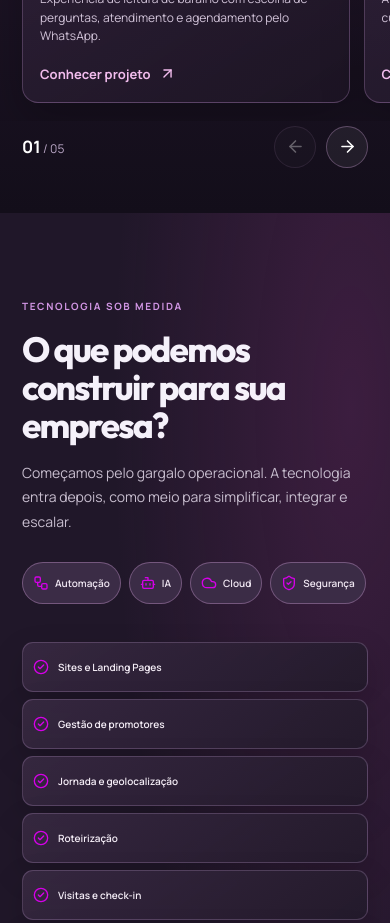
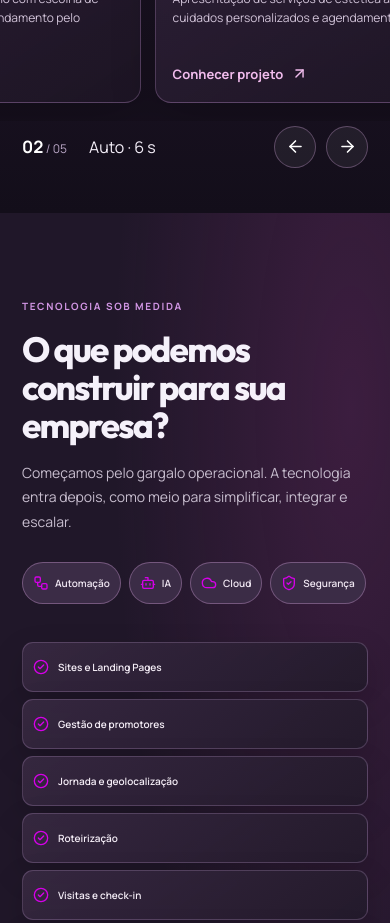
Before and after one commit to wuniflow-creator/wuniflow-landing, a React (Vite) app: page / in a window 390 px wide. Shown: the part 7540-8463 px from the top of the page. Built offline with nearby package versions, Linux system fonts and the light colour scheme.

Commit message:
feat(portfolio): autoplay mobile projects every 6s with visibility, accessibility and manual pause guards

```diff
--- a/src/PortfolioCarousel.tsx
+++ b/src/PortfolioCarousel.tsx
@@ -29,6 +29,16 @@ export default function PortfolioCarousel() {
   const viewportRef = React.useRef<HTMLDivElement>(null);
   const [progress,setProgress] = React.useState(0);
   const [mobileIndex,setMobileIndex] = React.useState(0);
+  const currentIndexRef = React.useRef(0);
+  const manuallyPausedRef = React.useRef(false);
+  const visibleRef = React.useRef(false);
+  const [manuallyPaused,setManuallyPaused] = React.useState(false);
+
+  // Any deliberate user interaction permanently suspends autoplay until they resume it.
+  const pauseAutoplay = () => {
+    manuallyPausedRef.current = true;
+    setManuallyPaused(true);
+  };
 
   React.useEffect(() => {
     const section = sectionRef.current;
@@ -67,8 +77,41 @@ export default function PortfolioCarousel() {
     if (!card) return;
     const reduced = window.matchMedia('(prefers-reduced-motion: reduce)').matches;
     viewport.scrollTo({left:card.offsetLeft - track.offsetLeft,behavior:reduced?'auto':'smooth'});
+    currentIndexRef.current = index;
     setMobileIndex(index);
   };
+
+  React.useEffect(() => {
+    const root = sectionRef.current;
+    const viewport = viewportRef.current;
+    if (!root || !viewport) return;
+    const mobile = window.matchMedia('(max-width: 899px)');
+    const reducedMotion = window.matchMedia('(prefers-reduced-motion: reduce)');
+    const dataSaving = (navigator as Navigator & { connection?: { saveData?: boolean } }).connection;
+    const observer = typeof IntersectionObserver === 'undefined'
+      ? null
+      : new IntersectionObserver(entries => {
+          visibleRef.current = entries.some(entry => entry.isIntersecting);
+        }, { threshold: 0.25 });
+    observer?.observe(root);
+    if (!observer) visibleRef.current = true;
+
+    const timer = window.setInterval(() => {
+      if (!visibleRef.current || document.hidden || !mobile.matches ||
+          reducedMotion.matches || dataSaving?.saveData || manuallyPausedRef.current) return;
+      const next = (currentIndexRef.current + 1) % projects.length;
+      const card = trackRef.current?.children[next] as HTMLElement | undefined;
+      if (!card) return;
+      // Move only the horizontal scroll container; never take over page scrolling.
+      viewport.scrollTo({left: card.offsetLeft - (trackRef.current?.offsetLeft ?? 0), behavior: 'smooth'});
+      currentIndexRef.current = next;
+      setMobileIndex(next);
+    }, 6000);
+    return () => {
+      window.clearInterval(timer);
+      observer?.disconnect();
+    };
+  }, []);
 
   const onMobileScroll = () => {
     const viewport = viewportRef.current;
@@ -76,6 +119,7 @@ export default function PortfolioCarousel() {
     if (!viewport || !track || window.matchMedia('(min-width: 900px)').matches) return;
     const children = Array.from(track.children) as HTMLElement[];
     const index = children.reduce((best,child,i)=>Math.abs(child.offsetLeft - track.offsetLeft - viewport.scrollLeft) < Math.abs(children[best].offsetLeft - track.offsetLeft - viewport.scrollLeft)?i:best,0);
+    currentIndexRef.current = index;
     setMobileIndex(index);
   };
 
@@ -87,7 +131,12 @@ export default function PortfolioCarousel() {
       </div>
       <span className="wfPortfolioHint" aria-hidden="true">EXPLORE OS PROJETOS <ArrowRight size={17}/></span>
     </div>
-    <div className="wfPortfolioViewport" ref={viewportRef} onScroll={onMobileScroll} tabIndex={0} aria-label="Portfólio de projetos. No celular, deslize para ver os demais.">
+    <div className="wfPortfolioViewport" ref={viewportRef} onScroll={onMobileScroll}
+      onPointerDown={pauseAutoplay}
+      onKeyDown={pauseAutoplay}
+      onWheel={pauseAutoplay}
+      onFocusCapture={pauseAutoplay}
+      tabIndex={0} aria-label="Portfólio de projetos. No celular, deslize para ver os demais.">
       <div className="wfPortfolioTrack" ref={trackRef}>
         {projects.map((project,index)=><article className="wfPortfolioCard" key={project.href}>
           <a className="wfPortfolioMedia" href={project.href} target="_blank" rel="noopener noreferrer" aria-label={'Visitar '+project.name+' em nova aba'}>
@@ -104,9 +153,14 @@ export default function PortfolioCarousel() {
     <div className="wfPortfolioFooter">
       <span className="wfPortfolioCounter"><b>{String(mobileIndex+1).padStart(2,'0')}</b><span> / {String(projects.length).padStart(2,'0')}</span></span>
       <div className="wfPortfolioProgress" aria-hidden="true"><span style={{transform:'scaleX('+progress+')'}}/></div>
+      <div className="wfPortfolioMobileAutoplay">
+        {manuallyPaused
+          ? <button type="button" onClick={() => {manuallyPausedRef.current=false;setManuallyPaused(false)}} aria-label="Retomar passagem automática dos projetos">Retomar automático</button>
+          : <span aria-label="Passagem automática a cada seis segundos">Auto · 6 s</span>}
+      </div>
       <div className="wfPortfolioMobileControls" aria-label="Navegação do portfólio">
-        <button type="button" aria-label="Projeto anterior" disabled={mobileIndex===0} onClick={()=>goTo(mobileIndex-1)}><ArrowLeft size={19}/></button>
-        <button type="button" aria-label="Próximo projeto" disabled={mobileIndex===projects.length-1} onClick={()=>goTo(mobileIndex+1)}><ArrowRight size={19}/></button>
+        <button type="button" aria-label="Projeto anterior" disabled={mobileIndex===0} onClick={()=>{pauseAutoplay();goTo(mobileIndex-1)}}><ArrowLeft size={19}/></button>
+        <button type="button" aria-label="Próximo projeto" disabled={mobileIndex===projects.length-1} onClick={()=>{pauseAutoplay();goTo(mobileIndex+1)}}><ArrowRight size={19}/></button>
       </div>
     </div>
   </section>;
```
